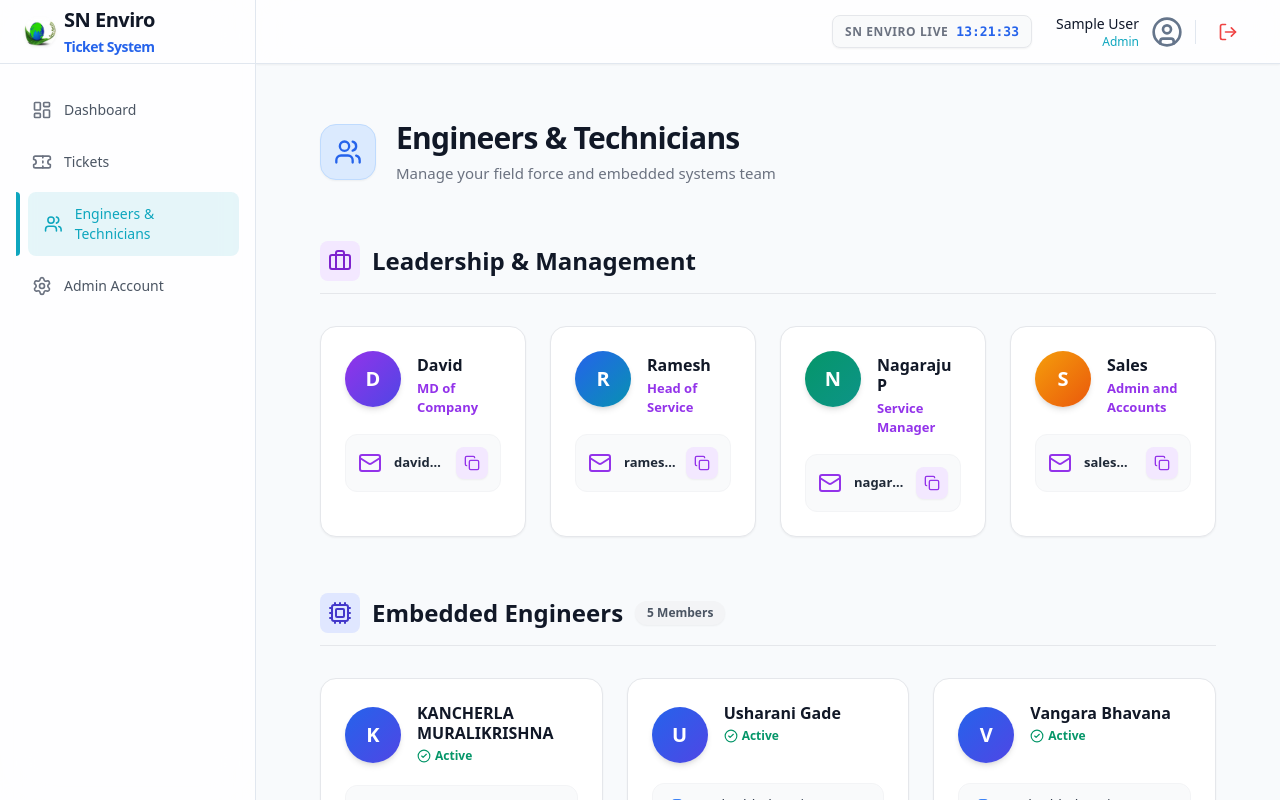
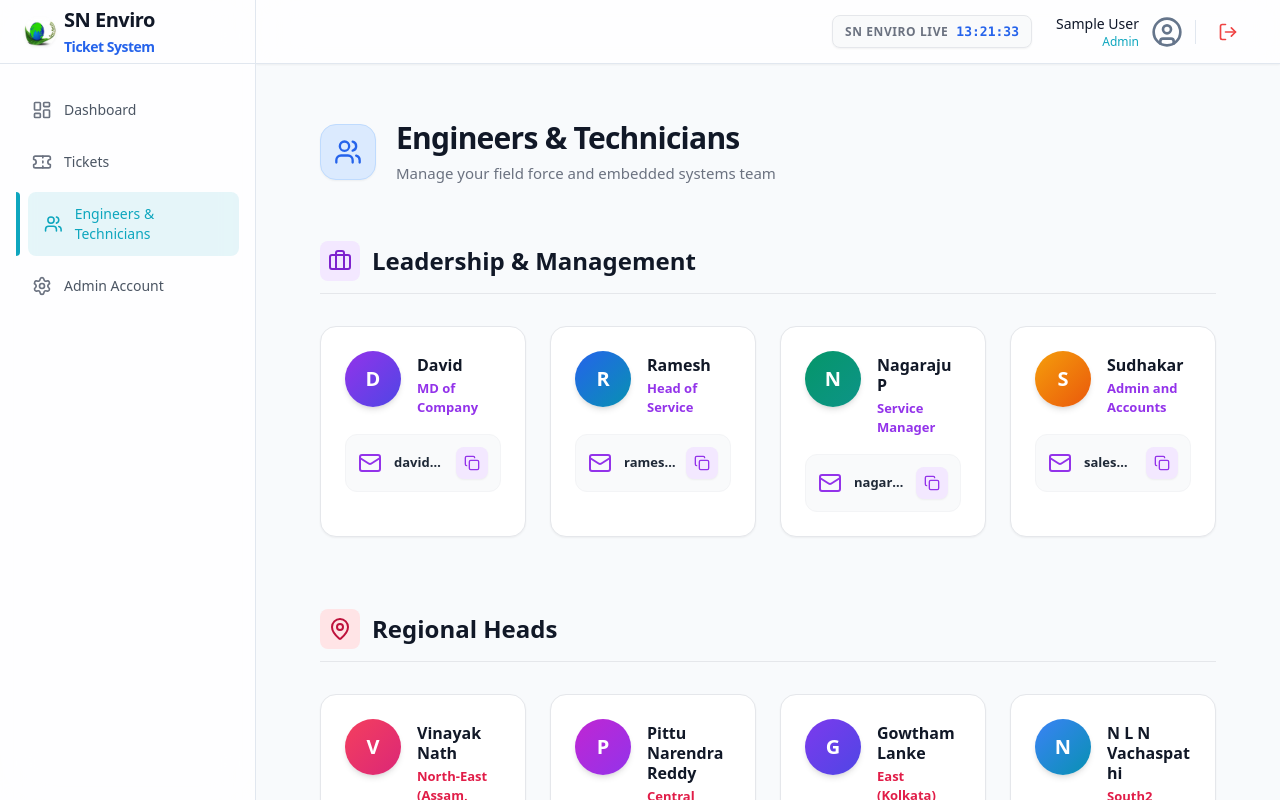
Before and after one commit to jaswanth1904/SN-Enviro-Ticket-Raising-System, a React (Vite) app in the folder frontend/: page /users in a window 1280 px wide. Built offline with nearby package versions, Linux system fonts and the light colour scheme; no server answers; sample sign-in values are in the browser's storage.

Commit message:
feat: add regional heads section and update sales to sudhakar

```diff
--- a/frontend/src/lib/engineers.ts
+++ b/frontend/src/lib/engineers.ts
@@ -9,22 +9,22 @@ export const engineersData: Engineer[] = [
   { name: 'KANCHERLA MURALIKRISHNA', email: 'muralikancherla7032@gmail.com', region: 'Chattisgarh, Madhya Pradesh', designation: 'Embedded Engineer' },
   { name: 'Usharani Gade', email: 'gadeusharani6@gmail.com', region: 'South (Karnataka, Kerala, Telangana, AP, Tamil Nadu)', designation: 'Embedded Engineer' },
   { name: 'Vangara Bhavana', email: 'vangarabhavana.resume@gmail.com', region: 'North-East (Rajasthan, West Bengal, Assam, Meghalaya)', designation: 'Embedded Engineer' },
-  { name: 'Vinayak Nath', email: 'northeast@snenviro.in', region: 'North-East (Assam, Meghalaya)', designation: 'Field Application Engineer' },
-  { name: 'Pittu Narendra Reddy', email: 'central1@snenviro.in', region: 'Central (Indore)', designation: 'Field Application Engineer' },
+  { name: 'Vinayak Nath', email: 'northeast@snenviro.in', region: 'North-East (Assam, Meghalaya)', designation: 'Regional Head' },
+  { name: 'Pittu Narendra Reddy', email: 'central1@snenviro.in', region: 'Central (Indore)', designation: 'Regional Head' },
   { name: 'Saiteja Vuduthala', email: 'saitejavudathala@gmail.com', region: 'Telangana & Andhra Pradesh', designation: 'Field Application Engineer' },
   { name: 'Praveen Brahmasani', email: 'praveenbrahmasani602@gmail.com', region: 'South (Hyderabad)', designation: 'Field Application Engineer' },
   { name: 'Ashok Lingappagari', email: 'ashoklingappagari@gmail.com', region: 'Central (Indore)', designation: 'Field Application Engineer' },
   { name: 'BOMMERA PRAVEEN BABU', email: 'bommerapraveen2@gmail.com', region: 'Telangana & Andhra Pradesh', designation: 'Field Application Engineer' },
   { name: 'EDULAKANTI SATHWIK REDDY', email: 'sathwikreddy169@gmail.com', region: 'Central', designation: 'Field Application Engineer' },
-  { name: 'Gowtham Lanke', email: 'east@snenviro.in', region: 'East (Kolkata)', designation: 'Field Application Engineer' },
+  { name: 'Gowtham Lanke', email: 'east@snenviro.in', region: 'East (Kolkata)', designation: 'Regional Head' },
   { name: 'Jyothi Boppudi', email: 'jyothiboppudi08@gmail.com', region: 'North (Delhi, NCR, Haryana, Punjab)', designation: 'Embedded Engineer' },
   { name: 'N Rajesh', email: 'nethalarajesh17@gmail.com', region: 'East', designation: 'Field Application Engineer' },
   { name: 'Tasmin Shaik', email: 'shaiktasmin802@gmail.com', region: 'West (Maharashtra, Gujarat, Goa)', designation: 'Embedded Engineer' },
   { name: 'Teja poodari', email: 'tejapoodari@gmail.com', region: 'South', designation: 'Field Application Engineer' },
-  { name: 'N L N Vachaspathi', email: 'south2@snenviro.in', region: 'South2 (Bangalore)', designation: 'Field Application Engineer' },
-  { name: 'Siva Kishore', email: 'west@snenviro.in', region: 'West Head', designation: 'Field Application Engineer' },
-  { name: 'Sachin', email: 'north@snenviro.in', region: 'North', designation: 'Field Application Engineer' },
-  { name: 'Vinit', email: 'central2@snenviro.in', region: 'Central2', designation: 'Field Application Engineer' }
+  { name: 'N L N Vachaspathi', email: 'south2@snenviro.in', region: 'South2 (Bangalore)', designation: 'Regional Head' },
+  { name: 'Siva Kishore', email: 'west@snenvio.in', region: 'West Head', designation: 'Regional Head' },
+  { name: 'Sachin', email: 'north@snenviro.in', region: 'North', designation: 'Regional Head' },
+  { name: 'Vinit', email: 'central2@snenviro.in', region: 'Central2', designation: 'Regional Head' }
 ];
 
 // Helper function to group engineers by broad region categories for display
--- a/frontend/src/pages/Users.tsx
+++ b/frontend/src/pages/Users.tsx
@@ -10,7 +10,8 @@ export const Users: React.FC = () => {
   };
 
   const embeddedEngineers = engineersData.filter(e => e.designation === 'Embedded Engineer');
-  const fieldEngineers = engineersData.filter(e => e.designation !== 'Embedded Engineer');
+  const regionalHeads = engineersData.filter(e => e.designation === 'Regional Head');
+  const fieldEngineers = engineersData.filter(e => e.designation === 'Field Application Engineer');
 
   // Group fieldEngineers by region
   const fieldByRegion = fieldEngineers.reduce((acc, engineer) => {
@@ -104,7 +105,7 @@ export const Users: React.FC = () => {
             { name: 'David', role: 'MD of Company', email: 'david@snenviro.com', color: 'from-purple-600 to-indigo-600' },
             { name: 'Ramesh', role: 'Head of Service', email: 'ramesh@snenviro.com', color: 'from-blue-600 to-cyan-600' },
             { name: 'Nagaraju P', role: 'Service Manager', email: 'nagarajup@snenviro.com', color: 'from-emerald-600 to-teal-600' },
-            { name: 'Sales', role: 'Admin and Accounts', email: 'sales@snenvio.com', color: 'from-amber-500 to-orange-600' },
+            { name: 'Sudhakar', role: 'Admin and Accounts', email: 'sales@snenvio.com', color: 'from-amber-500 to-orange-600' },
           ].map((leader, idx) => (
             <div key={idx} className="bg-white rounded-2xl border border-gray-200 shadow-sm hover:shadow-md hover:border-purple-300 transition-all duration-300 overflow-hidden group">
               <div className="p-6">
@@ -136,6 +137,63 @@ export const Users: React.FC = () => {
           ))}
         </div>
       </div>
+
+      {/* Regional Heads Section */}
+      {regionalHeads.length > 0 && (
+        <div className="space-y-6 pt-6">
+          <div className="flex items-center space-x-3 border-b border-gray-200 pb-3">
+            <div className="p-2 bg-rose-100 rounded-lg">
+              <MapPin className="w-6 h-6 text-rose-700" />
+            </div>
+            <h3 className="text-2xl font-bold text-gray-900">Regional Heads</h3>
+          </div>
+
+          <div className="grid grid-cols-1 md:grid-cols-2 xl:grid-cols-4 gap-6 pt-2">
+            {regionalHeads.map((head, idx) => {
+              const colors = [
+                'from-rose-500 to-pink-600',
+                'from-fuchsia-600 to-purple-600',
+                'from-violet-600 to-indigo-600',
+                'from-blue-500 to-cyan-600',
+                'from-teal-500 to-emerald-600',
+                'from-amber-500 to-orange-600',
+                'from-red-500 to-rose-600'
+              ];
+              const color = colors[idx % colors.length];
+
+              return (
+                <div key={idx} className="bg-white rounded-2xl border border-gray-200 shadow-sm hover:shadow-md hover:border-rose-300 transition-all duration-300 overflow-hidden group">
+                  <div className="p-6">
+                    <div className="flex items-start space-x-4 w-full mb-4">
+                      <div className={`h-14 w-14 rounded-full bg-gradient-to-br ${color} flex items-center justify-center text-white font-bold text-xl shadow-md shrink-0`}>
+                        {head.name.charAt(0).toUpperCase()}
+                      </div>
+                      <div className="flex-1 min-w-0 mt-1">
+                        <h3 className="font-bold text-gray-900 text-[16px] leading-tight break-words">{head.name}</h3>
+                        <div className="text-rose-600 text-[13px] font-bold mt-1">
+                          {head.region} Head
+                        </div>
+                      </div>
+                    </div>
+
+                    <div className="flex items-center text-[13px] text-gray-700 bg-gray-50 p-3 rounded-xl border border-gray-100 group-hover:bg-rose-50 transition-colors mt-4">
+                      <Mail className="w-4.5 h-4.5 text-rose-600 mr-3 shrink-0" />
+                      <span className="font-semibold text-gray-800 truncate flex-1 mr-2" title={head.email}>{head.email}</span>
+                      <button
+                        onClick={() => handleCopyEmail(head.email)}
+                        className="p-2 text-rose-600 hover:text-white bg-rose-100 hover:bg-rose-600 rounded-lg transition-colors shrink-0 shadow-sm"
+                        title="Copy Email"
+                      >
+                        <Copy className="w-4 h-4" />
+                      </button>
+                    </div>
+                  </div>
+                </div>
+              );
+            })}
+          </div>
+        </div>
+      )}
 
       {/* Embedded Engineers Section (Top) */}
       {embeddedEngineers.length > 0 && (
```
